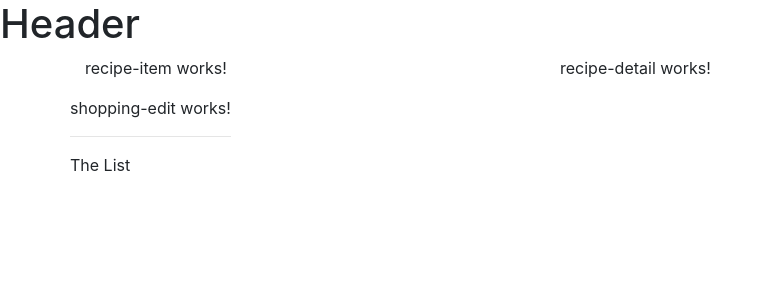
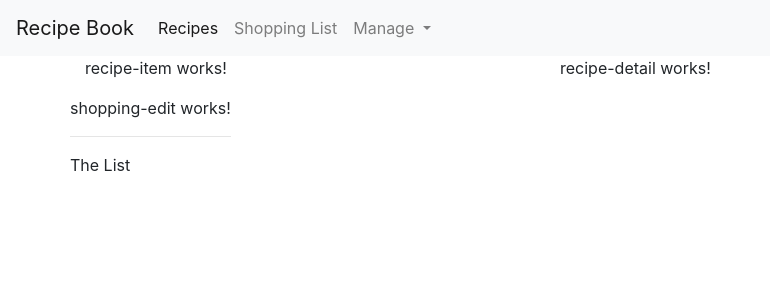
Before and after one commit to jahv/angular7, an Angular app in the folder RecipesProject/: page / in a window 1280 px wide. Shown: the top 300 px of the page, without its empty margins (0-770 px from the left). Built offline with nearby package versions, Linux system fonts and the light colour scheme.

Commit message:
SetUp recipes project 1. Add header

```diff
--- a/RecipesProject/src/app/header/header.component.html
+++ b/RecipesProject/src/app/header/header.component.html
@@ -1 +1,25 @@
-<h1>Header</h1>
+<nav class="navbar navbar-expand-md navbar-light bg-light">
+  <a class="navbar-brand" href="#">Recipe Book</a>
+
+  <button class="navbar-toggler" type="button" data-toggle="collapse" data-target="#navbarNav" aria-controls="navbarNav"
+          aria-expanded="false" aria-label="Toggle navigation">
+    <span class="navbar-toggler-icon"></span>
+  </button>
+
+  <div class="collapse navbar-collapse" id="navbarNav">
+    <ul class="navbar-nav">
+      <li class="nav-item active"><a class="nav-link" href="#">Recipes <span class="sr-only">(current)</span></a></li>
+      <li class="nav-item"><a class="nav-link" href="#">Shopping List</a></li>
+      <li class="nav-item dropdown">
+        <a class="nav-link dropdown-toggle" href="#" id="navbarDropdown" role="button" data-toggle="dropdown" aria-haspopup="true" aria-expanded="false">
+          Manage
+        </a>
+        <div class="dropdown-menu" aria-labelledby="navbarDropdown">
+          <a class="dropdown-item" href="#">Save data</a>
+          <a class="dropdown-item" href="#">Fetch data</a>
+        </div>
+      </li>
+    </ul>
+  </div>
+
+</nav>
```
